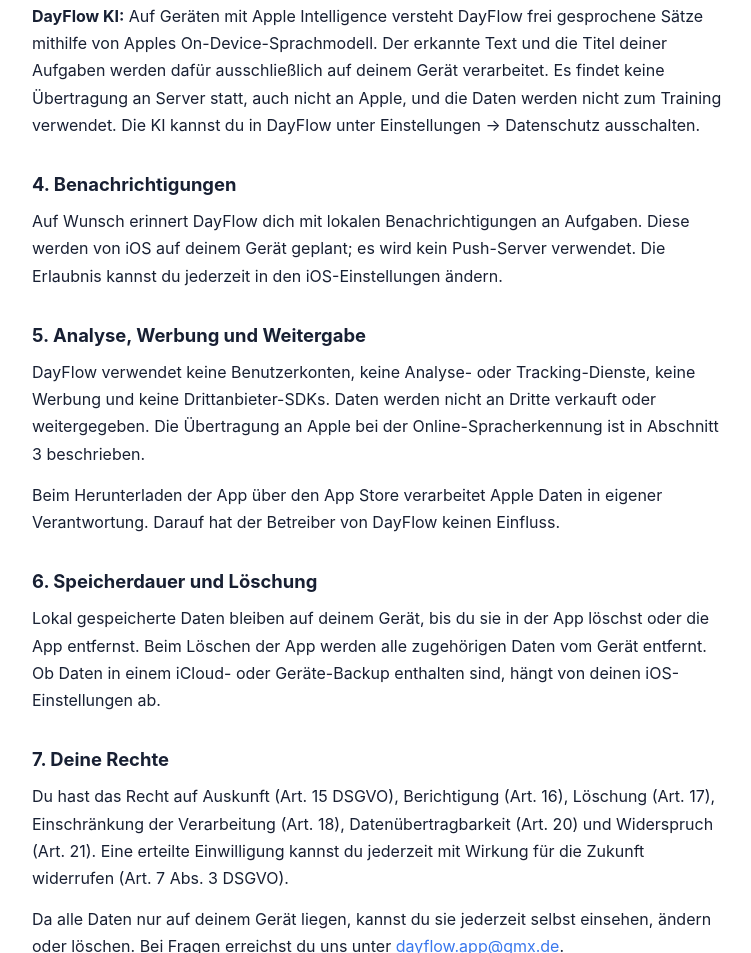
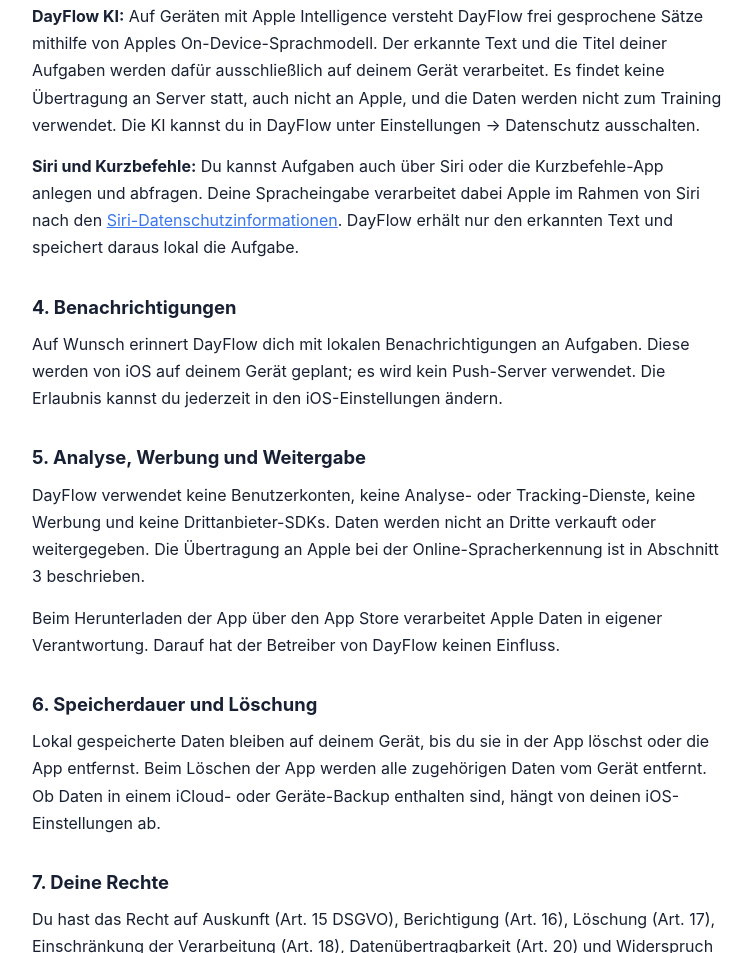
Before and after one commit to emil-john-29/dayflow-datenschutz, a plain HTML site: page index.html in a window 1280 px wide. Shown: the part 1452-2405 px from the top of the page, without its empty margins (262-1013 px from the left). Drawn offline with Linux system fonts and the light colour scheme.

Commit message:
Update index.htmlDatenschutzerklärung: Siri und Kurzbefehle ergänzen

```diff
--- a/index.html
+++ b/index.html
@@ -160,6 +160,14 @@
       Die KI kannst du in DayFlow unter Einstellungen → Datenschutz ausschalten.
     </p>
 
+    <p>
+      <strong>Siri und Kurzbefehle:</strong> Du kannst Aufgaben auch über Siri
+      oder die Kurzbefehle-App anlegen und abfragen. Deine Spracheingabe
+      verarbeitet dabei Apple im Rahmen von Siri nach den
+      <a href="https://www.apple.com/de/legal/privacy/data/de/ask-siri-dictation/">Siri-Datenschutzinformationen</a>.
+      DayFlow erhält nur den erkannten Text und speichert daraus lokal die Aufgabe.
+    </p>
+
     <h2>4. Benachrichtigungen</h2>
 
     <p>
```
